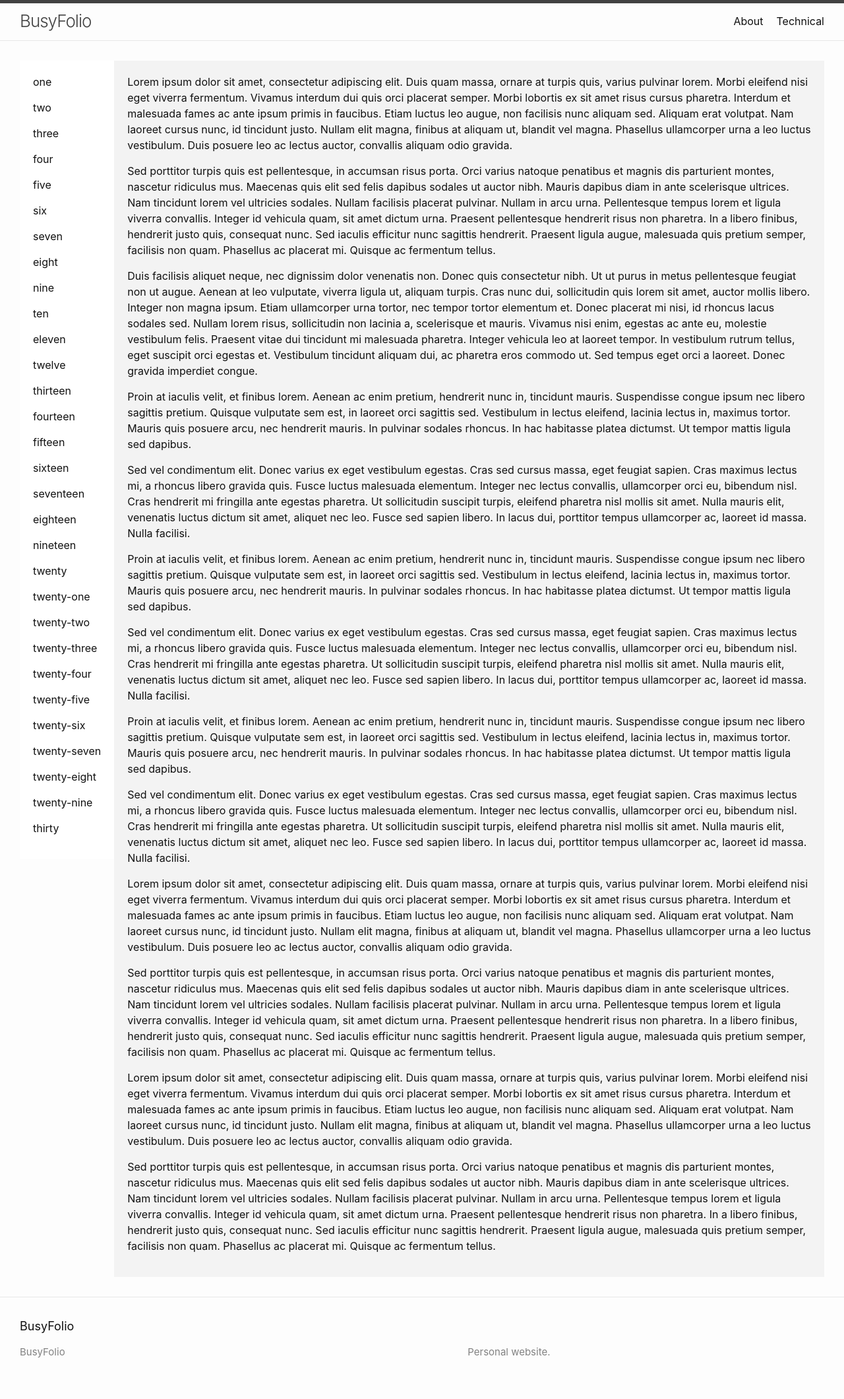
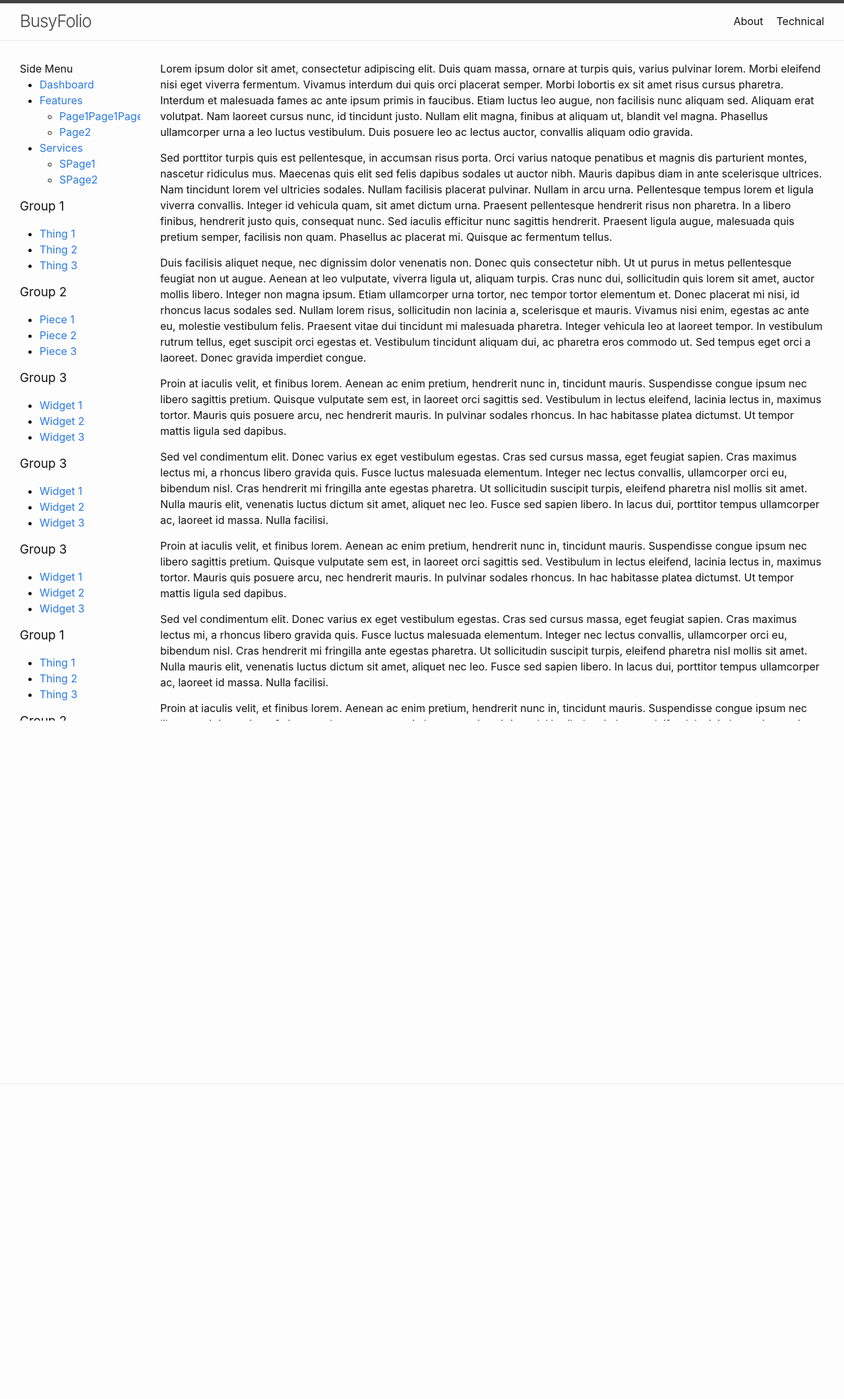
Before and after one commit to bzthin/bzthin.github.io, a Jekyll site: the page built from pages/technical/index.md, in a window 1280 px wide. Shown: the whole page at 66% size. Built offline with Jekyll 4.4.1, drawn with Linux system fonts in a browser that asks for light colours; after the commit the page ends 1703 px from its top, so only the background shows below that.

Commit message:
Add side navigation and side content skeleton

```diff
--- /dev/null
+++ b/_data/navigation.yml
@@ -0,0 +1,81 @@
+technical:
+  - title: Group 1
+    subfolderitems:
+      - page: Thing 1
+        url: /thing1
+      - page: Thing 2
+        url: /thing2
+      - page: Thing 3
+        url: /thing3
+  - title: Group 2
+    subfolderitems:
+      - page: Piece 1
+        url: /piece1
+      - page: Piece 2
+        url: /piece2
+      - page: Piece 3
+        url: /piece3
+  - title: Group 3
+    subfolderitems:
+      - page: Widget 1
+        url: /widget1
+      - page: Widget 2
+        url: /widget2
+      - page: Widget 3
+        url: /widget3
+  - title: Group 3
+    subfolderitems:
+      - page: Widget 1
+        url: /widget1
+      - page: Widget 2
+        url: /widget2
+      - page: Widget 3
+        url: /widget3
+  - title: Group 3
+    subfolderitems:
+      - page: Widget 1
+        url: /widget1
+      - page: Widget 2
+        url: /widget2
+      - page: Widget 3
+        url: /widget3
+  - title: Group 1
+    subfolderitems:
+      - page: Thing 1
+        url: /thing1
+      - page: Thing 2
+        url: /thing2
+      - page: Thing 3
+        url: /thing3
+  - title: Group 2
+    subfolderitems:
+      - page: Piece 1
+        url: /piece1
+      - page: Piece 2
+        url: /piece2
+      - page: Piece 3
+        url: /piece3
+  - title: Group 3
+    subfolderitems:
+      - page: Widget 1
+        url: /widget1
+      - page: Widget 2
+        url: /widget2
+      - page: Widget 3
+        url: /widget3
+  - title: Group 3
+    subfolderitems:
+      - page: Widget 1
+        url: /widget1
+      - page: Widget 2
+        url: /widget2
+      - page: Widget 3
+        url: /widget3
+  - title: Group 3
+    subfolderitems:
+      - page: Widget 1
+        url: /widget1
+      - page: Widget 2
+        url: /widget2
+      - page: Widget 3
+        url: /widget3
--- a/_includes/footer.html
+++ b/_includes/footer.html
@@ -1,5 +1,5 @@
 <footer class="site-footer h-card">
-  <data class="u-url" href="{{ "/" | relative_url }}"></data>
+  <!-- <data class="u-url" href="{{ "/" | relative_url }}"></data>
 
   <div class="wrapper">
 
@@ -30,6 +30,6 @@
       </div>
     </div>
 
-  </div>
+  </div> -->
 
 </footer>
--- a/_layouts/page_with_side_nav.html
+++ b/_layouts/page_with_side_nav.html
@@ -2,43 +2,38 @@
 layout: default
 ---
 
-<flexbody>
-  <div id="left" class="column">
-  <div class="bottom">
-    <p>one</p>
-    <p>two</p>
-    <p>three</p>
-    <p>four</p>
-    <p>five</p>
-    <p>six</p>
-    <p>seven</p>
-    <p>eight</p>
-    <p>nine</p>
-    <p>ten</p>
-    <p>eleven</p>
-    <p>twelve</p>
-    <p>thirteen</p>
-    <p>fourteen</p>
-    <p>fifteen</p>
-    <p>sixteen</p>
-    <p>seventeen</p>
-    <p>eighteen</p>
-    <p>nineteen</p>
-    <p>twenty</p>
-    <p>twenty-one</p>
-    <p>twenty-two</p>
-    <p>twenty-three</p>
-    <p>twenty-four</p>
-    <p>twenty-five</p>
-    <p>twenty-six</p>
-    <p>twenty-seven</p>
-    <p>twenty-eight</p>
-    <p>twenty-nine</p>
-    <p>thirty</p>
-  </div>
-</div>
-<div id="right" class="column">
-  <div class="bottom">
+<div class="side-nav-content">
+  <nav id="side-nav" class="column">
+      Side Menu
+      <ul>
+        <li><a href="#">Dashboard</a></li>
+        <li>
+          <a href="#">Features</a>
+          <ul>
+            <li><a href="#">Page1Page1Page1Page1Page1Page1Page1</a></li>
+            <li><a href="#">Page2 </a></li>
+          </ul>
+        </li>
+        <li>
+          <a href="#">Services</a>
+          <ul>
+            <li><a href="#">SPage1</a></li>
+            <li><a href="#">SPage2 </a></li>
+          </ul>
+        </li>
+      </ul>
+
+      {% for item in site.data.navigation.technical %}
+      <h3>{{ item.title }}</h3>
+        <ul>
+          {% for entry in item.subfolderitems %}
+            <li><a href="{{ entry.url }}">{{ entry.page }}</a></li>
+          {% endfor %}
+        </ul>
+    {% endfor %}
+  </nav>
+
+  <div class="column" id="side-content">
     <p>Lorem ipsum dolor sit amet, consectetur adipiscing elit. Duis quam massa, ornare at turpis quis, varius pulvinar lorem. Morbi eleifend nisi eget viverra fermentum. Vivamus interdum dui quis orci placerat semper. Morbi lobortis ex sit amet risus cursus pharetra. Interdum et malesuada fames ac ante ipsum primis in faucibus. Etiam luctus leo augue, non facilisis nunc aliquam sed. Aliquam erat volutpat. Nam laoreet cursus nunc, id tincidunt justo. Nullam elit magna, finibus at aliquam ut, blandit vel magna. Phasellus ullamcorper urna a leo luctus vestibulum. Duis posuere leo ac lectus auctor, convallis aliquam odio gravida.</p>
     <p>Sed porttitor turpis quis est pellentesque, in accumsan risus porta. Orci varius natoque penatibus et magnis dis parturient montes, nascetur ridiculus mus. Maecenas quis elit sed felis dapibus sodales ut auctor nibh. Mauris dapibus diam in ante scelerisque ultrices. Nam tincidunt lorem vel ultricies sodales. Nullam facilisis placerat pulvinar. Nullam in arcu urna. Pellentesque tempus lorem et ligula viverra convallis. Integer id vehicula quam, sit amet dictum urna. Praesent pellentesque hendrerit risus non pharetra. In a libero finibus, hendrerit justo quis, consequat nunc. Sed iaculis efficitur nunc sagittis hendrerit. Praesent ligula augue, malesuada quis pretium semper, facilisis non quam. Phasellus ac placerat mi. Quisque ac fermentum tellus.</p>
     <p>Duis facilisis aliquet neque, nec dignissim dolor venenatis non. Donec quis consectetur nibh. Ut ut purus in metus pellentesque feugiat non ut augue. Aenean at leo vulputate, viverra ligula ut, aliquam turpis. Cras nunc dui, sollicitudin quis lorem sit amet, auctor mollis libero. Integer non magna ipsum. Etiam ullamcorper urna tortor, nec tempor tortor elementum et. Donec placerat mi nisi, id rhoncus lacus sodales sed. Nullam lorem risus, sollicitudin non lacinia a, scelerisque et mauris. Vivamus nisi enim, egestas ac ante eu, molestie vestibulum felis. Praesent vitae dui tincidunt mi malesuada pharetra. Integer vehicula leo at laoreet tempor. In vestibulum rutrum tellus, eget suscipit orci egestas et. Vestibulum tincidunt aliquam dui, ac pharetra eros commodo ut. Sed tempus eget orci a laoreet. Donec gravida imperdiet congue.</p>
@@ -52,6 +47,4 @@ layout: default
     <p>Sed porttitor turpis quis est pellentesque, in accumsan risus porta. Orci varius natoque penatibus et magnis dis parturient montes, nascetur ridiculus mus. Maecenas quis elit sed felis dapibus sodales ut auctor nibh. Mauris dapibus diam in ante scelerisque ultrices. Nam tincidunt lorem vel ultricies sodales. Nullam facilisis placerat pulvinar. Nullam in arcu urna. Pellentesque tempus lorem et ligula viverra convallis. Integer id vehicula quam, sit amet dictum urna. Praesent pellentesque hendrerit risus non pharetra. In a libero finibus, hendrerit justo quis, consequat nunc. Sed iaculis efficitur nunc sagittis hendrerit. Praesent ligula augue, malesuada quis pretium semper, facilisis non quam. Phasellus ac placerat mi. Quisque ac fermentum tellus.</p>
     <p>Lorem ipsum dolor sit amet, consectetur adipiscing elit. Duis quam massa, ornare at turpis quis, varius pulvinar lorem. Morbi eleifend nisi eget viverra fermentum. Vivamus interdum dui quis orci placerat semper. Morbi lobortis ex sit amet risus cursus pharetra. Interdum et malesuada fames ac ante ipsum primis in faucibus. Etiam luctus leo augue, non facilisis nunc aliquam sed. Aliquam erat volutpat. Nam laoreet cursus nunc, id tincidunt justo. Nullam elit magna, finibus at aliquam ut, blandit vel magna. Phasellus ullamcorper urna a leo luctus vestibulum. Duis posuere leo ac lectus auctor, convallis aliquam odio gravida.</p>
     <p>Sed porttitor turpis quis est pellentesque, in accumsan risus porta. Orci varius natoque penatibus et magnis dis parturient montes, nascetur ridiculus mus. Maecenas quis elit sed felis dapibus sodales ut auctor nibh. Mauris dapibus diam in ante scelerisque ultrices. Nam tincidunt lorem vel ultricies sodales. Nullam facilisis placerat pulvinar. Nullam in arcu urna. Pellentesque tempus lorem et ligula viverra convallis. Integer id vehicula quam, sit amet dictum urna. Praesent pellentesque hendrerit risus non pharetra. In a libero finibus, hendrerit justo quis, consequat nunc. Sed iaculis efficitur nunc sagittis hendrerit. Praesent ligula augue, malesuada quis pretium semper, facilisis non quam. Phasellus ac placerat mi. Quisque ac fermentum tellus.</p>
-  </div>
 </div>
-</flexbody>
--- a/_sass/minima/_layout.scss
+++ b/_sass/minima/_layout.scss
@@ -180,28 +180,27 @@
   flex: 1;
 }
 
-flexbody {
+.side-nav-content {
+  display: flex;
+  flex-direction: row;
+}
+
+#side-nav {
+  flex-shrink: 0;
+  width: 15%;
+  height: 1000px;
+  overflow: auto;
+}
+
+#side-content {
+  padding-left: $spacing-unit;
+  height: 1000px;
+  overflow: auto;
+}
+
+.column {
   height: 100%;
   overflow: hidden;
-  margin: 0px;
-  display: flex;
-}
-.column {
-  height: 100%;
-  display: flex;
-  flex-direction: column;
-}
-#left {
-  flex-shrink: 0;
-  background-color: white;
-}
-#right {
-  background-color: #f3f3f3;
-}
-.bottom {
-  flex-grow: 1;
-  overflow-y: auto;
-  padding: 20px;
 }
 
 .page-heading {
```
